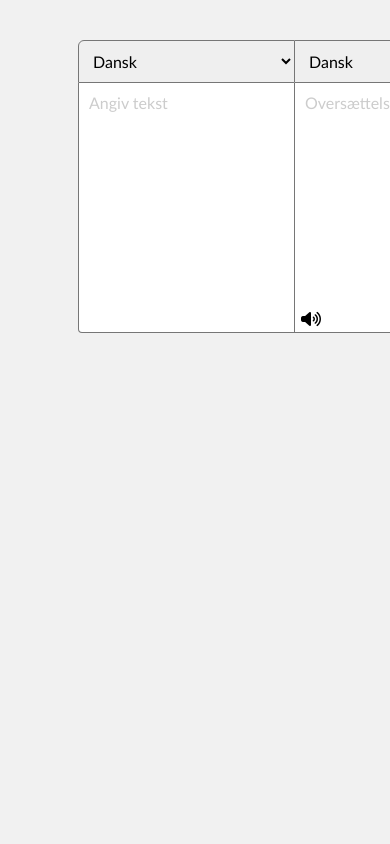
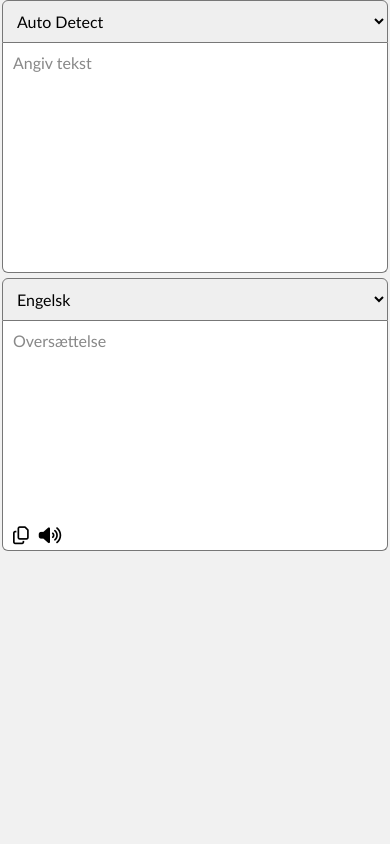
Before and after one commit to lasse-schmidt/Machine-Learning, a PHP site: page / in a window 390 px wide. Run offline with PHP 8.4, Linux system fonts and the light colour scheme; some libraries are stand-ins or nearby versions.

Commit message:
made site responsive.

```diff
--- a/css/style.css
+++ b/css/style.css
@@ -32,7 +32,7 @@ body{
 /*Placeholder color*/
 
 ::placeholder { /* Chrome, Firefox, Opera, Safari 10.1+ */
-  color: #ccc;
+  color: #888;
   opacity: 1; /* Firefox */
 }
 
@@ -87,16 +87,8 @@ form > div{
   flex: 1;
 }
 
-form div:first-child{
-
-}
-
 form div:first-child select{
   border-top-left-radius: 6px;
-}
-
-form div:first-child textarea{
-  border-bottom-left-radius: 4px;
 }
 
 form div:last-child select{
@@ -106,7 +98,6 @@ form div:last-child select{
 
 form div:last-child textarea{
   border-left: none;
-  border-bottom-right-radius: 4px;
 }
 
 form > div select{
@@ -114,25 +105,93 @@ form > div select{
   min-width: 100%;
   padding: 10px;
   font-size: 16px;
+  border-color: #777;
 }
 
 form > div textarea{
   display: block;
   min-width: 100%;
   resize: none;
-  min-height: 250px;
+  min-height: 200px;
   border-top: none;
   padding: 10px;
   font-size: 16px;
+  border-bottom: 0;
+  border-color: #777;
+}
+
+form .options{
+  border-left: none !important;
+  display: flex;
+  align-items: center;
+  border-bottom-right-radius: 6px;
+  padding: 0;
+}
+
+form .options-empty{
+  border-bottom-left-radius: 6px;
+  padding: 0;
+}
+
+form .options, form .options-empty{
+  background-color: #fff;
+  height: 30px;
+  border: 1px solid #777;
+  border-top: none;
+}
+
+form .options span{
+  font-size: 18px;
+  margin-left: 10px;
+  cursor: pointer;
+}
+
+form div:last-child textarea{
+  border-left: none;
 }
 
 form > div > div{
   position: relative;
 }
 
-form .tts-icon{
-  position: absolute;
-  bottom: 6px;
-  left: 6px;
-  cursor: pointer;
+
+/*Media queries*/
+
+@media only screen and (max-width: 800px) {
+  form{
+    max-width: 90%;
+  }
 }
+
+@media only screen and (max-width: 600px) {
+  form{
+    max-width: 99%;
+    margin-top: 0;
+  }
+}
+
+@media only screen and (max-width: 500px) {
+  form{
+    flex-direction: column;
+  }
+  form div:first-child{
+    margin-bottom: 5px;
+  }
+  form div:last-child textarea {
+    border-left: 1px solid #777;
+  }
+  form div:last-child select{
+    border-left: 1px solid #777;
+  }
+  form .options{
+    border-left: 1px solid #777 !important;
+    border-bottom-left-radius: 6px;
+  }
+  form .options-empty{
+    border-bottom-right-radius: 6px;
+  }
+  form > div select{
+    border-top-left-radius: 6px;
+    border-top-right-radius: 6px;
+  }
+}
--- a/index.php
+++ b/index.php
@@ -24,24 +24,70 @@
     <script src="https://kit.fontawesome.com/7a26c8da44.js" crossorigin="anonymous"></script>
   </head>
   <body>
-    <form>
+    <form onSubmit="return false;" id="translate">
       <div>
-        <select >
-          <option >Dansk</option>
+        <select name="input-lang" id="input-lang">
+	        <option value="auto" selected>Auto Detect</option>
+          <option value="ar">Arabisk</option>
+          <option value="da">Dansk</option>
+          <option value="en">Engelsk</option>
+          <option value="fi">Finsk</option>
+          <option value="fr">Fransk</option>
+          <option value="hi">Hindi</option>
+          <option value="nl">Hollandsk</option>
+          <option value="it">Italiensk</option>
+          <option value="ja">Japansk</option>
+          <option value="zh-CN">Kinesisk</option>
+          <option value="no">Norsk</option>
+          <option value="pl">Polsk</option>
+          <option value="pt">Portugisisk</option>
+          <option value="ru">Russisk</option>
+          <option value="es">Spansk</option>
+          <option value="sv">Svensk</option>
+          <option value="de">Tysk</option>
         </select>
 
-        <textarea  placeholder="Angiv tekst"></textarea>
+        <textarea  placeholder="Angiv tekst" id="source"></textarea>
+        <div class="options-empty">
+
+        </div>
       </div>
       <div>
-        <select >
-          <option >Dansk</option>
+        <select name="output-lang" id="output-lang">
+          <option value="ar">Arabisk</option>
+          <option value="da">Dansk</option>
+          <option value="en" selected>Engelsk</option>
+          <option value="fi">Finsk</option>
+          <option value="fr">Fransk</option>
+          <option value="hi">Hindi</option>
+          <option value="nl">Hollandsk</option>
+          <option value="it">Italiensk</option>
+          <option value="ja">Japansk</option>
+          <option value="zh-CN">Kinesisk</option>
+          <option value="no">Norsk</option>
+          <option value="pl">Polsk</option>
+          <option value="pt">Portugisisk</option>
+          <option value="ru">Russisk</option>
+          <option value="es">Spansk</option>
+          <option value="sv">Svensk</option>
+          <option value="de">Tysk</option>
         </select>
 
-        <div>
-          <textarea  placeholder="Oversættelse"></textarea>
-          <span class="fas fa-volume-up tts-icon"></span>
+        <textarea placeholder="Oversættelse" readonly id="target"></textarea>
+
+        <div class="options">
+          <span class="far fa-copy copy-icon" title="Kopier tekst" onclick="copyText();"></span>
+          <span class="fas fa-volume-up tts-icon" title="Oplæs tekst" onclick="play();"></span>
         </div>
       </div>
     </form>
+
+    <div id="audio">
+
+    </div>
+
+    <script src="js/translate.js"></script>
+    <script src="js/copytext.js"></script>
+    <script src="js/tts.js"></script>
   </body>
 </html>
```
